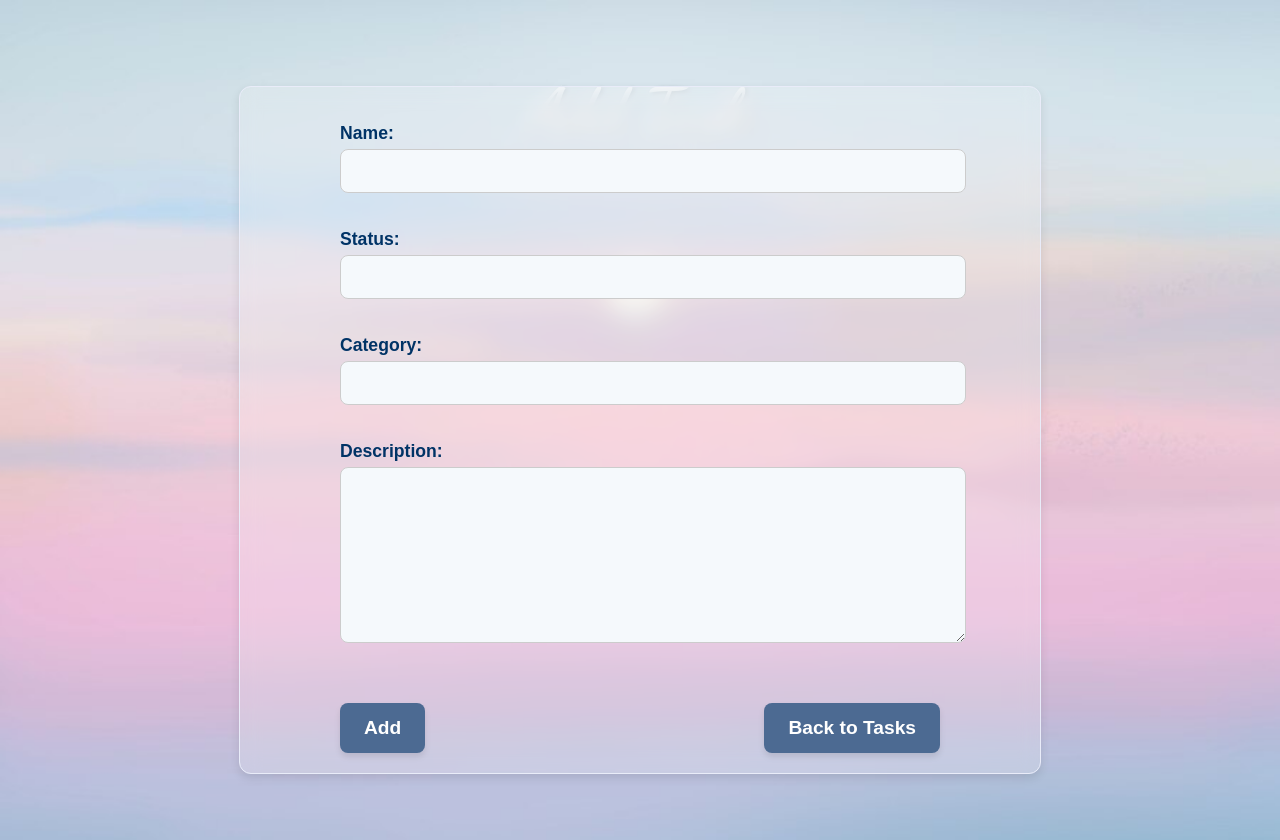
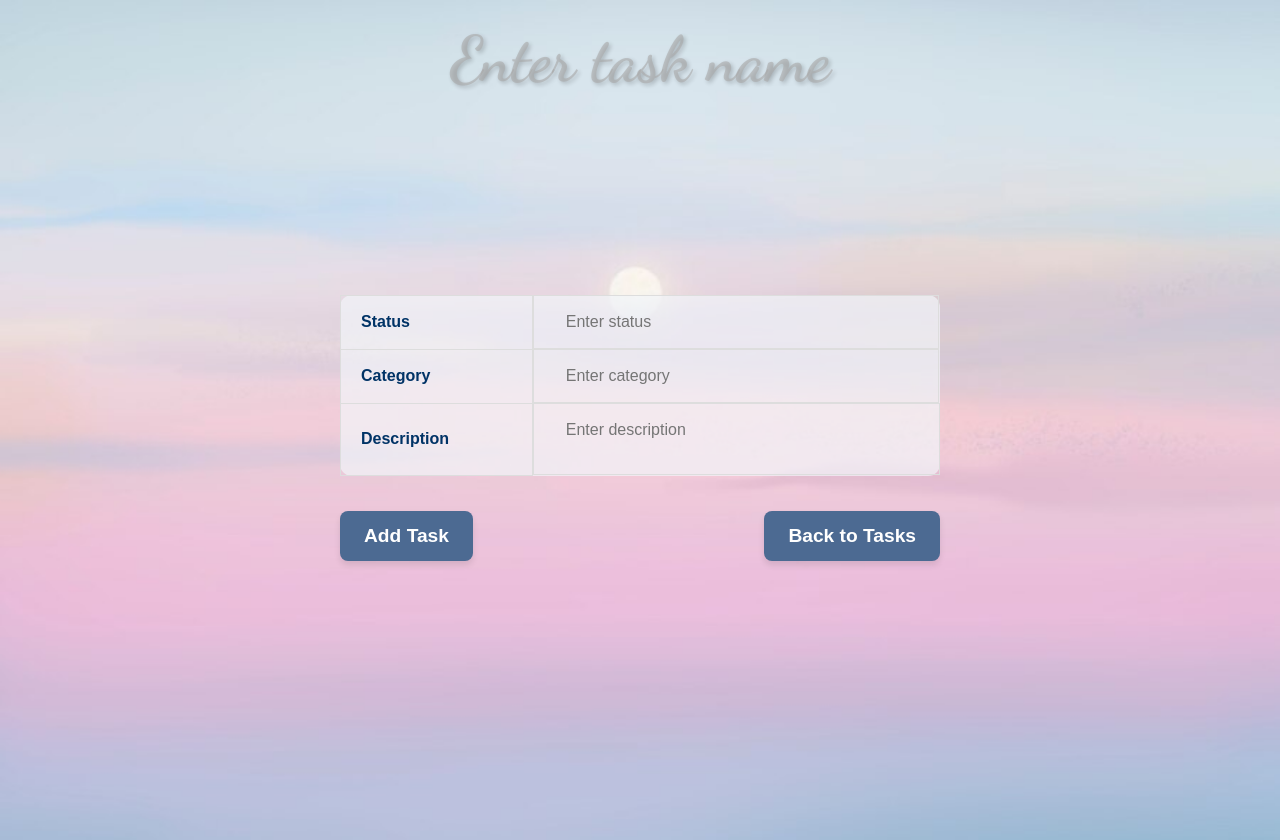
Before and after one commit to pusilvija/planner, a Django app: page /add/ in a window 1280 px wide. Run offline with Django 4.2, Linux system fonts and the light colour scheme.

Commit message:
feat: made add task page same as details

```diff
--- a/planner/task_manager/static/task_manager/css/add_task.css
+++ /dev/null
@@ -1,96 +0,0 @@
-@import "base.css"; /* Import base styles for consistency */
-
-/* Add Task Form Styling */
-.add-task-form {
-    width: 600px;
-    max-width: 700px; /* Slightly wider for a more balanced look */
-    padding: 20px 100px;
-    background-color: rgba(255, 255, 255, 0.2); /* Semi-transparent white background */
-    border-radius: 12px; /* Soft rounded corners */
-    box-shadow: 0px 4px 10px rgba(0, 0, 0, 0.1); /* Subtle shadow for depth */
-    backdrop-filter: blur(10px); /* Adding blur effect to the background */
-    border: 1px solid #e9ecf9;
-    margin-top: 20px;
-}
-
-/* Title Styling inside Form */
-.add-task-form h2 {
-    font-family: 'Dancing Script', cursive;
-    font-size: 2.5em;
-    text-align: center;
-    color: #003366;
-    margin-bottom: 20px;
-}
-
-/* Label Styling */
-.add-task-form label {
-    color: #003366; /* Dark blue color */
-    font-weight: bold;
-    font-size: 1.1em;
-    margin-bottom: 5px;
-    display: block; /* Block display for better alignment */
-}
-
-/* Input Fields */
-.add-task-form input[type="text"],
-.add-task-form textarea {
-    width: 100%; /* Full width for all input fields */
-    padding: 12px;
-    margin-bottom: 20px; /* Extra spacing for better form layout */
-    border: 1px solid #ccc; /* Light border for inputs */
-    border-radius: 8px; /* Rounded corners for inputs */
-    font-size: 1em;
-    background-color: #f5f9fc; /* Light blue background */
-    transition: border-color 0.3s ease, box-shadow 0.3s ease;
-    color: #003366;
-}
-
-/* Input Field Focus Styling */
-.add-task-form input[type="text"]:focus,
-.add-task-form textarea:focus {
-    border-color: #4c6a92; /* Highlight border with primary color */
-    box-shadow: 0px 0px 8px rgba(76, 106, 146, 0.5); /* Subtle glow effect */
-    outline: none; /* Remove default outline */
-}
-
-/* Textarea Styling */
-.add-task-form textarea {
-    resize: vertical; /* Allow resizing vertically */
-    min-height: 100px; /* Set minimum height */
-}
-
-
-/* General Button Styling */
-.button {
-    padding: 14px 24px;
-    font-size: 1.2em;
-    font-weight: bold;
-    color: white;
-    border: none;
-    border-radius: 8px;
-    cursor: pointer;
-    transition: background-color 0.3s ease, transform 0.3s ease;
-    box-shadow: 0px 4px 6px rgba(0, 0, 0, 0.1);
-    margin-top: 20px;
-    display: inline-block;
-    background-color: #4c6a92;
-}
-
-a.button {
-    text-decoration: none; /* Remove underline */
-}
-
-.button:hover {
-    background-color: #3b4a66; /* Slightly darker on hover */
-    transform: scale(1.05);
-}
-
-.button:active {
-    transform: scale(0.98); /* Slight scale down on click */
-}
-
-.button-container {
-    display: flex;
-    justify-content: space-between;  /* Align buttons at the opposite ends */
-    width: 100%;  /* Make sure the container takes full width */
-}
--- a/planner/task_manager/templates/add_task.html
+++ b/planner/task_manager/templates/add_task.html
@@ -4,23 +4,38 @@
 <head>
     <link rel="icon" href="{% static 'task_manager/images/favicon.ico' %}" type="images/x-icon">
     <link href="https://fonts.googleapis.com/css2?family=Dancing+Script:wght@700&display=swap" rel="stylesheet">
-    <link rel="stylesheet" href="{% static 'task_manager/css/add_task.css' %}">
+    <link rel="stylesheet" href="{% static 'task_manager/css/task_details.css' %}">
     <meta charset="UTF-8">
     <meta name="viewport" content="width=device-width, initial-scale=1.0">
-    <title>Add</title>
-
+    <title>Add Task</title>
 </head>
 <body>
-<h2 class="page-title">Add Task</h2>
-  <form method="POST" class="add-task-form">
-    {% csrf_token %} {{ form.as_p }}
-    <div class="button-container">
-        <button type="submit" class="button save-task">Add</button>
-        <a href="{% url 'home' %}"
-           class="button back-button">
-            Back to Tasks</a>
+    <div class="container">
+        <!-- Add Task Form -->
+        <form method="POST" action="{% url 'add_task' %}" autocomplete="off">
+            {% csrf_token %}
+            <input class="page-title" type="text" name="name" placeholder="Enter task name">
+
+            <table class="task-details-table">
+                <tr>
+                    <th>Status</th>
+                    <td><input type="text" name="status" placeholder="Enter status"></td>
+                </tr>
+                <tr>
+                    <th>Category</th>
+                    <td><input type="text" name="category" placeholder="Enter category"></td>
+                </tr>
+                <tr>
+                    <th>Description</th>
+                    <td><textarea name="description" placeholder="Enter description"></textarea></td>
+                </tr>
+            </table>
+
+            <div class="button-container">
+                <button type="submit" class="button save-task">Add Task</button>
+                <a href="{% url 'home' %}" class="button back-button">Back to Tasks</a>
+            </div>
+        </form>
     </div>
-
-  </form>
 </body>
 </html>
```
